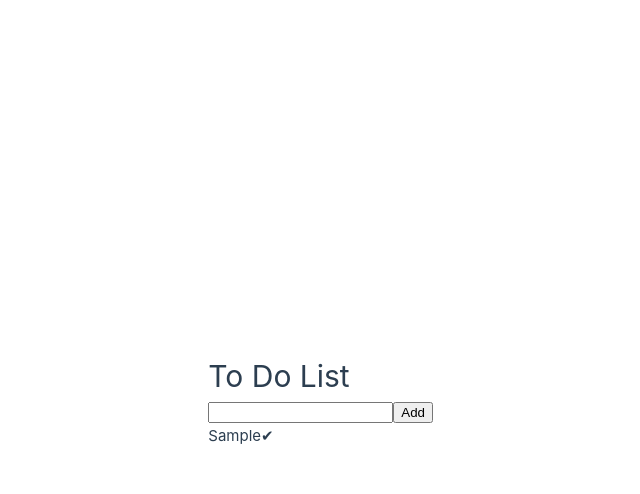
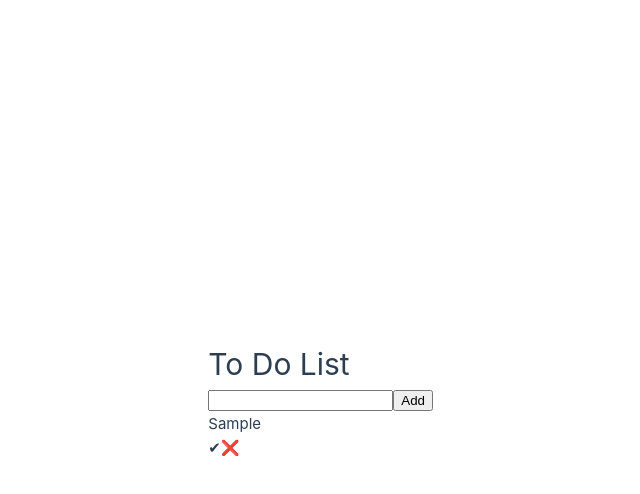
Before and after one commit to VuejsTrainings/vm-pinia-fundamentals, a Vue app: page / in a window 1280 px wide. Both pictures are taken after typing "Sample" into the empty fields and a click on the button "Add". Shown: the top 494 px of the page, without its empty margins (207-847 px from the left). Built offline with nearby package versions, Linux system fonts and the light colour scheme.

Commit message:
Lesson  4 - step 1 - adds todo deletion

```diff
--- a/src/components/TodoList.vue
+++ b/src/components/TodoList.vue
@@ -4,13 +4,19 @@
 
     const store = useTodoListStore();
     const { todoList } = storeToRefs(store);
-    const { toggleCompleted } = store;
+    const { toggleCompleted, deleteItem } = store;
 </script>
 
 <template>
-    <div v-for="todo in todoList" :key="todo.id" :class="{completed: todo.completed}">
-        <span>{{ todo.item }}</span>
-        <span @click.stop="toggleCompleted(todo.id)">&#10004;</span>
+    <div v-for="todo in todoList" :key="todo.id" class="item">
+
+        <div class="content">
+            <span :class="{completed: todo.completed}">{{ todo.item }}</span>
+            <div>
+                <span @click.stop="toggleCompleted(todo.id)">&#10004;</span>
+                <span @click.stop="deleteItem(todo.id)" class="x">&#10060;</span>
+            </div>
+        </div>
     </div>
 </template>
 
```
